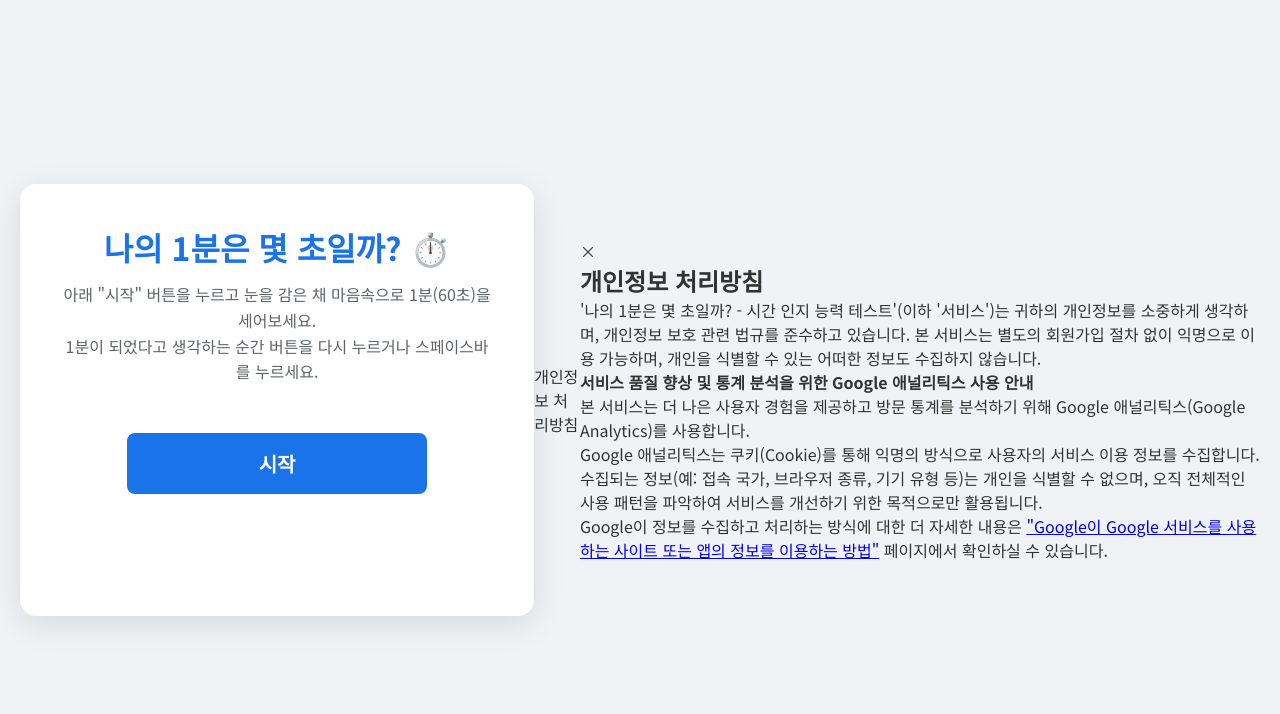
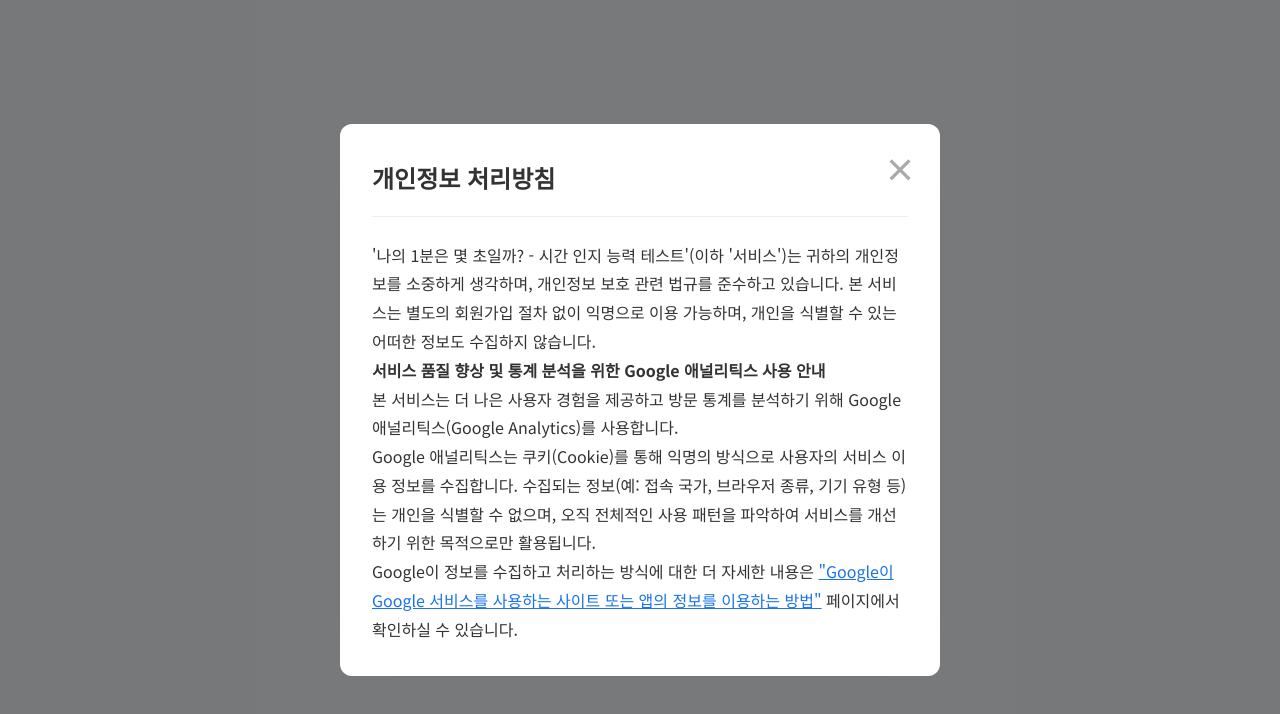
Before and after one commit to faddishcorn/timeTest, a plain HTML site: page index.html in a window 1280 px wide. Both pictures are taken after a click on the link "개인정보 처리방침". Drawn offline with Linux system fonts and the light colour scheme.

Commit message:
chore: 팝업 버그 수정

```diff
--- a/index.html
+++ b/index.html
@@ -179,6 +179,77 @@
         margin-bottom: 1rem;
       }
 
+      /* Footer Styles */
+        footer {
+            text-align: center;
+            padding: 1rem;
+            font-size: 0.9rem;
+            color: #888;
+            width: 100%;
+        }
+
+        footer a {
+            color: #555;
+            text-decoration: none;
+            cursor: pointer;
+        }
+
+        footer a:hover {
+            text-decoration: underline;
+        }
+
+        /* Modal Styles */
+        .modal {
+            position: fixed;
+            z-index: 1000;
+            left: 0;
+            top: 0;
+            width: 100%;
+            height: 100%;
+            overflow: auto;
+            background-color: rgba(0,0,0,0.5); /* Dimmed background */
+            display: flex;
+            justify-content: center;
+            align-items: center;
+        }
+
+        .modal-content {
+            background-color: #fff;
+            padding: 2rem;
+            border-radius: 12px;
+            width: 90%;
+            max-width: 600px;
+            position: relative;
+            line-height: 1.8;
+            text-align: left;
+        }
+
+        .modal-content h2 {
+            font-size: 1.5rem;
+            margin-bottom: 1.5rem;
+            border-bottom: 1px solid #eee;
+            padding-bottom: 1rem;
+        }
+
+        .modal-content a {
+            color: #1a73e8;
+        }
+
+        .close-button {
+            color: #aaa;
+            position: absolute;
+            top: 1rem;
+            right: 1.5rem;
+            font-size: 2rem;
+            font-weight: bold;
+            cursor: pointer;
+        }
+
+        .close-button:hover,
+        .close-button:focus {
+            color: #000;
+        }
+
       /* Responsive design for smaller screens */
       @media (max-width: 600px) {
         body {
@@ -232,15 +303,14 @@
         <div id="userResult"></div>
         <button id="tryAgainButton" class="btn">다시 테스트하기</button>
       </div>
+      <footer>
+        <p><a id="privacy-link">개인정보 처리방침</a></p>
+      </footer>
     </div>
-    <footer>
-      <p><a id="privacy-link">개인정보 처리방침</a></p>
-    </footer>
-
     <!-- Modal Structure for Privacy Policy -->
     <div id="privacy-modal" class="modal hidden">
       <div class="modal-content">
-        <span class="close-button">&times;</span>
+        <span id="close-button" class="close-button">&times;</span>
         <h2>개인정보 처리방침</h2>
         <p>
           '나의 1분은 몇 초일까? - 시간 인지 능력 테스트'(이하 '서비스')는
@@ -279,6 +349,11 @@
     </div>
     <script>
       document.addEventListener("DOMContentLoaded", () => {
+        // 초기화 시 모달 강제로 숨기기
+        const modalElement = document.getElementById("privacy-modal");
+        modalElement.style.display = "none";
+        modalElement.classList.add("hidden");
+
         // Get all necessary DOM elements
         const timerSection = document.getElementById("timer-section");
         const resultSection = document.getElementById("result-section");
@@ -291,7 +366,7 @@
         // Modal elements
         const privacyModal = document.getElementById("privacy-modal");
         const privacyLink = document.getElementById("privacy-link");
-        const closeButton = document.querySelector(".close-button");
+        const closeButton = document.getElementById("close-button");
 
         // Application state variables
         let startTime = 0;
@@ -369,18 +444,31 @@
           privacyModal.classList.add("hidden");
         };
 
+        // 팝업이 열린 상태로 시작되는 것을 방지 (중복 방지)
+        if (!privacyModal.classList.contains("hidden")) {
+          privacyModal.classList.add("hidden");
+        }
+
         // Attach all event listeners
         timerButton.addEventListener("click", handleTimer);
         document.addEventListener("keydown", handleKeyPress);
         tryAgainButton.addEventListener("click", resetTest);
 
         // Modal event listeners
-        privacyLink.addEventListener("click", openModal);
-        closeButton.addEventListener("click", closeModal);
-        // Close modal if user clicks on the background overlay
+        privacyLink.addEventListener("click", () => {
+          privacyModal.style.display = "flex";
+          privacyModal.classList.remove("hidden");
+        });
+
+        const handleCloseModal = () => {
+          privacyModal.style.display = "none";
+          privacyModal.classList.add("hidden");
+        };
+
+        closeButton.addEventListener("click", handleCloseModal);
         privacyModal.addEventListener("click", (event) => {
           if (event.target === privacyModal) {
-            closeModal();
+            handleCloseModal();
           }
         });
       });
```
